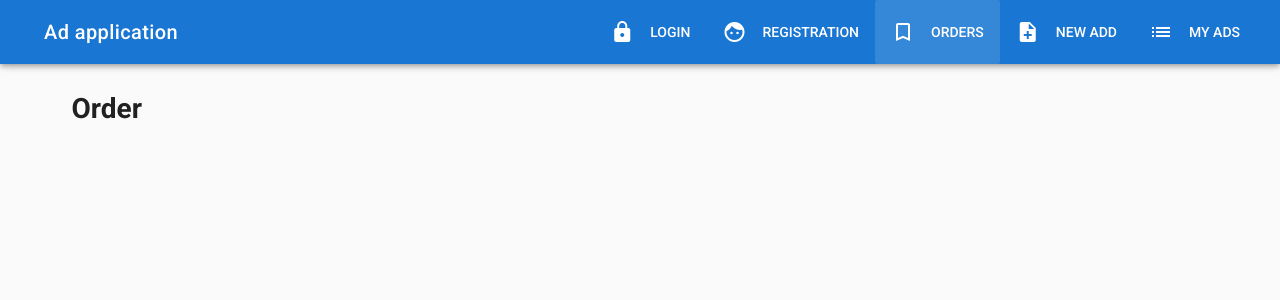
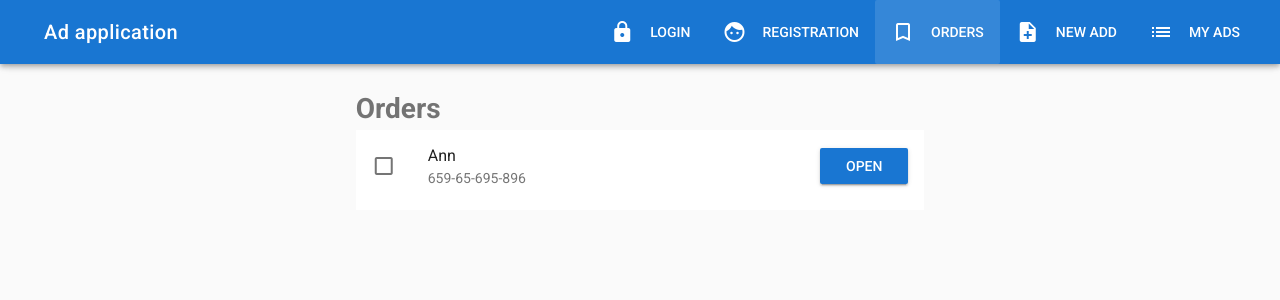
Before and after one commit to ann-pavlova/vue-test-project, a Vue app: page /orders in a window 1280 px wide. Shown: the top 300 px of the page. Built offline with nearby package versions, Linux system fonts and the light colour scheme.

Commit message:
create orders page

```diff
--- a/src/components/User/Orders.vue
+++ b/src/components/User/Orders.vue
@@ -1,8 +1,37 @@
 <template>
     <v-container>
         <v-layout row>
-            <v-flex xs12>
-                <h1>Order</h1>
+            <v-flex xs12 sm6 offset-sm3>
+                <h1 class="text--secondary" mb-3>Orders</h1>
+                <v-list
+                    subheader
+                    two-line
+                >
+
+                    <v-list-tile
+                        avatar
+                        v-for="order in orders"
+                        :key="order.id"
+                        @click="">
+                        <v-list-tile-action>
+                            <v-checkbox
+                                color="success"
+                                :input-value="order.done"
+                                @change="markDone(order)"
+                            ></v-checkbox>
+                        </v-list-tile-action>
+
+                        <v-list-tile-content>
+                            <v-list-tile-title>{{order.name}}</v-list-tile-title>
+                            <v-list-tile-sub-title>{{order.phone}}</v-list-tile-sub-title>
+                        </v-list-tile-content>
+                        <v-list-tile-action>
+                            <v-btn
+                                :to="'/ad/' + order.adId"
+                                class="primary">Open</v-btn>
+                        </v-list-tile-action>
+                    </v-list-tile>
+                </v-list>
             </v-flex>
         </v-layout>
     </v-container>
@@ -12,8 +41,22 @@
     export default {
         data() {
             return {
+                orders: [
+                    {
+                        id: '1212',
+                        name: 'Ann',
+                        phone: '659-65-695-896',
+                        adId: '123',
+                        done: false
+                    }
+                ]
+            };
+        },
+        methods: {
+            markDone(order) {
+                order.done = true
 
-            };
+            }
         }
     };
 </script>
```
